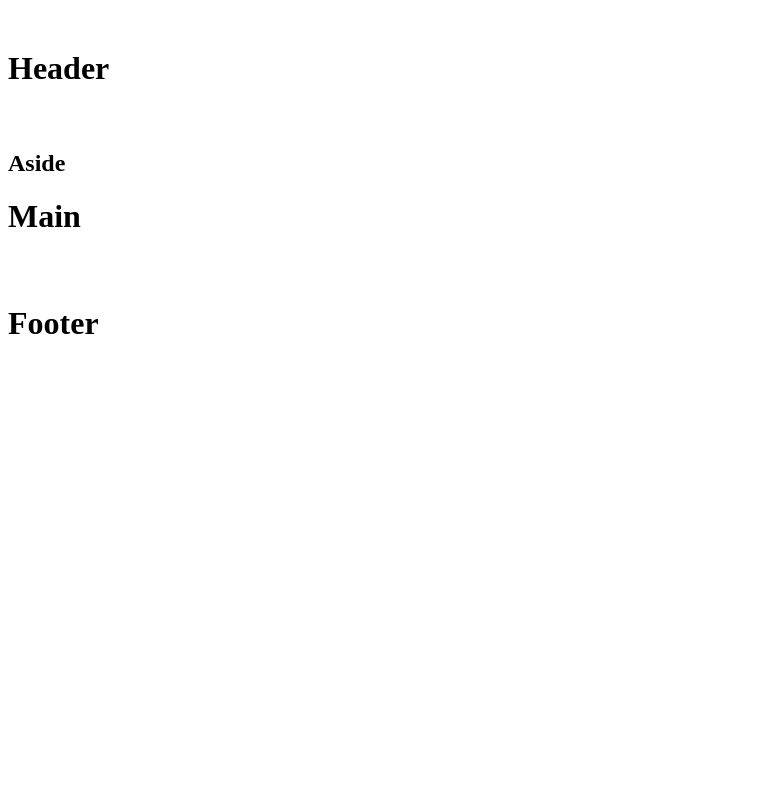
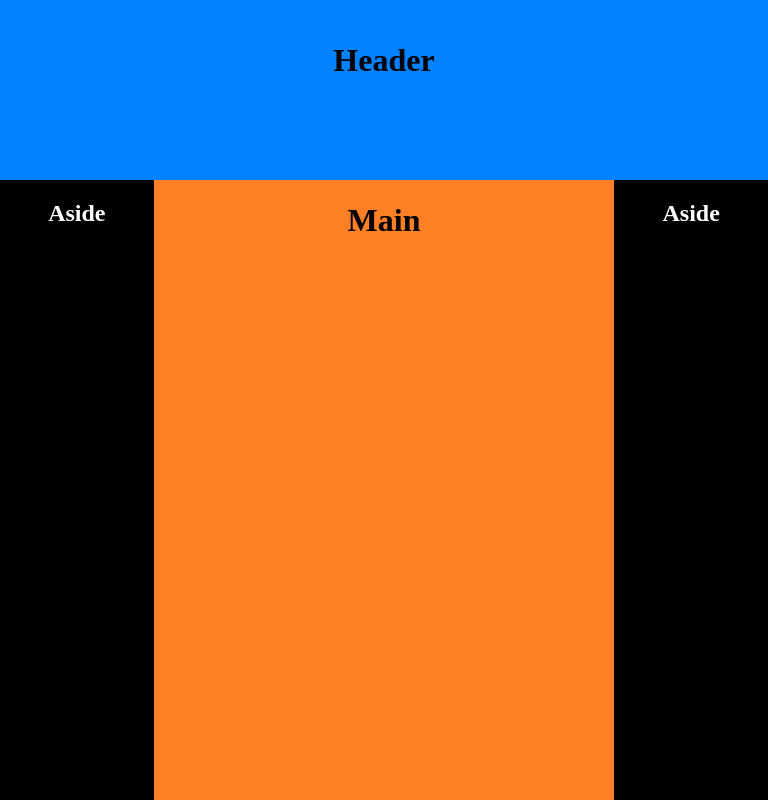
Before and after one commit to Kieran-Reilly/Layout, a website: page index.html in a window 768 px wide. Shown: the top 800 px of the page. Drawn offline with Linux system fonts and the light colour scheme.

Commit message:
Implementing Grid for Desktop
Began implementing the CSS Grid for screens above 768px.

```diff
--- a/index.html
+++ b/index.html
@@ -16,14 +16,14 @@
             <h1 class="genericHeader">Header</h1>
             <button id="rightAsideButton" class="asideButton">Right Aside</button>
         </header>
-        <aside>
-            <h1 class="genericHeader">Aside</h1>
+        <aside id="leftAside">
+            <h1 class="asideHeader">Aside</h1>
         </aside>
         <main>
             <h1 class="genericHeader">Main</h1>
         </main>
-        <aside>
-            <h1 class="genericHeader" id="rightAsideHeader">Aside</h1>
+        <aside id="rightAside">
+            <h1 class="asideHeader">Aside</h1>
         </aside>
         <footer>
             <h1 class="genericHeader">Footer</h1>
--- a/style.css
+++ b/style.css
@@ -1,26 +1,104 @@
+body{
+    margin: 0;
+}
 
 @media only screen and (max-width: 768px){
     /*For small screens*/
+    .container{
+        display:grid;
+
+        /*set the columns and rows for the grid*/
+        grid-template-columns: 25% 25% 25% 25%;
+        grid-template-rows: 20% 300px 300px auto;
+    }
+    header{
+        grid-column-start: 1;
+        grid-column-end: 5;
+        grid-row-start: 1;
+        grid-row-end:2;
+
+        text-align: center;
+        background-color: #0282ff;
+    }
+    .genericHeader{
+        grid-column-start: 2;
+        grid-column-end: 4;
+    }
+
 }
 
-@media only screen and (min-width: 768px){
-    /*For medium screens*/
+/*@media only screen and (min-width: 768px){
+    /*For medium screens
     .asideButton{
         visibility: hidden;
     }
-}
+    .container{
 
-@media only screen and (min-width: 1080px){
+    }
+}*/
+
+/*1080px - large screens*/
+@media only screen and (min-width: 768px){
     /*For desktop screens*/
     .asideButton{
         visibility: hidden;
     }
+    .container{
+        /*"Initialize" the grid*/
+        display:grid;
 
+        /*set the columns and rows for the grid*/
+        grid-template-columns: 10% 10% 30% 30% 10% 10%;
+        grid-template-rows: 15% 500px 500px 15%;
+    }
+    header{
+        grid-column-start: 1;
+        grid-column-end: 7;
+        grid-row-start: 1;
+        grid-row-end:2;
+
+        text-align: center;
+        background-color: #0282ff;
+    }
+    #leftAside{
+        grid-column-start: 1;
+        grid-column-end: 3;
+        grid-row-start: 2;
+        grid-row-end:4;
+
+        background-color: #000000;
+    }
+    #rightAside{
+        grid-column-start: 5;
+        grid-column-end: 7;
+        grid-row-start: 2;
+        grid-row-end:4;
+
+        background-color: #000000;
+    }
+    main{
+        grid-column-start: 3;
+        grid-column-end:5;
+        grid-row-start:2;
+        grid-row-end:4;
+
+        background-color: #ff7f24;
+        text-align: center;
+    }
+    footer{
+        grid-column-start: 1;
+        grid-column-end: 7;
+        grid-row-start: 4;
+        grid-row-end: 5;
+
+        background-color: #0282ff;
+        text-align: center;
+    }
 }
 
-
-#rightAsideHeader{
-    /*set the colour to white*/
+.asideHeader{
+    /*align-self: center;*/
+    text-align: center;
     color: #ffffff;
 }
 
```
